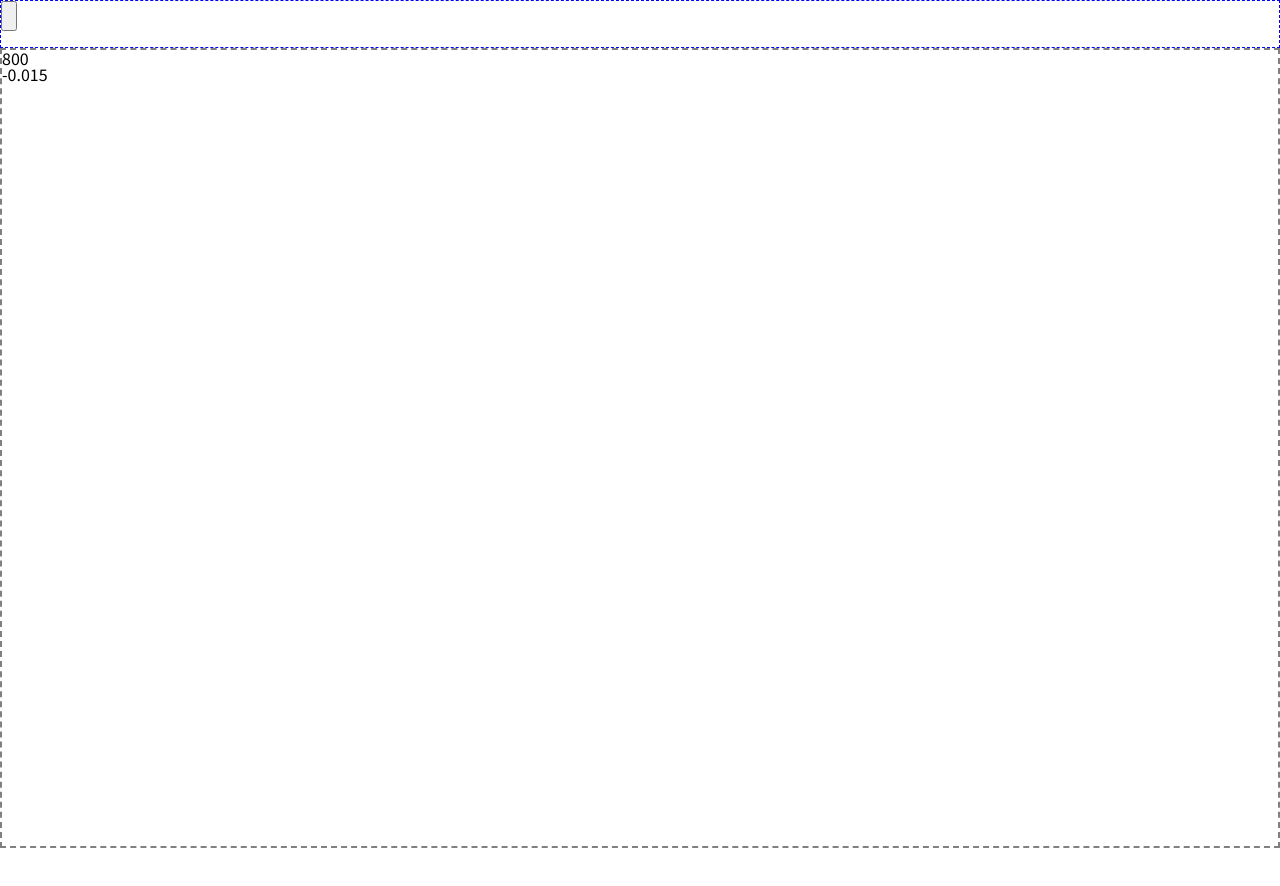
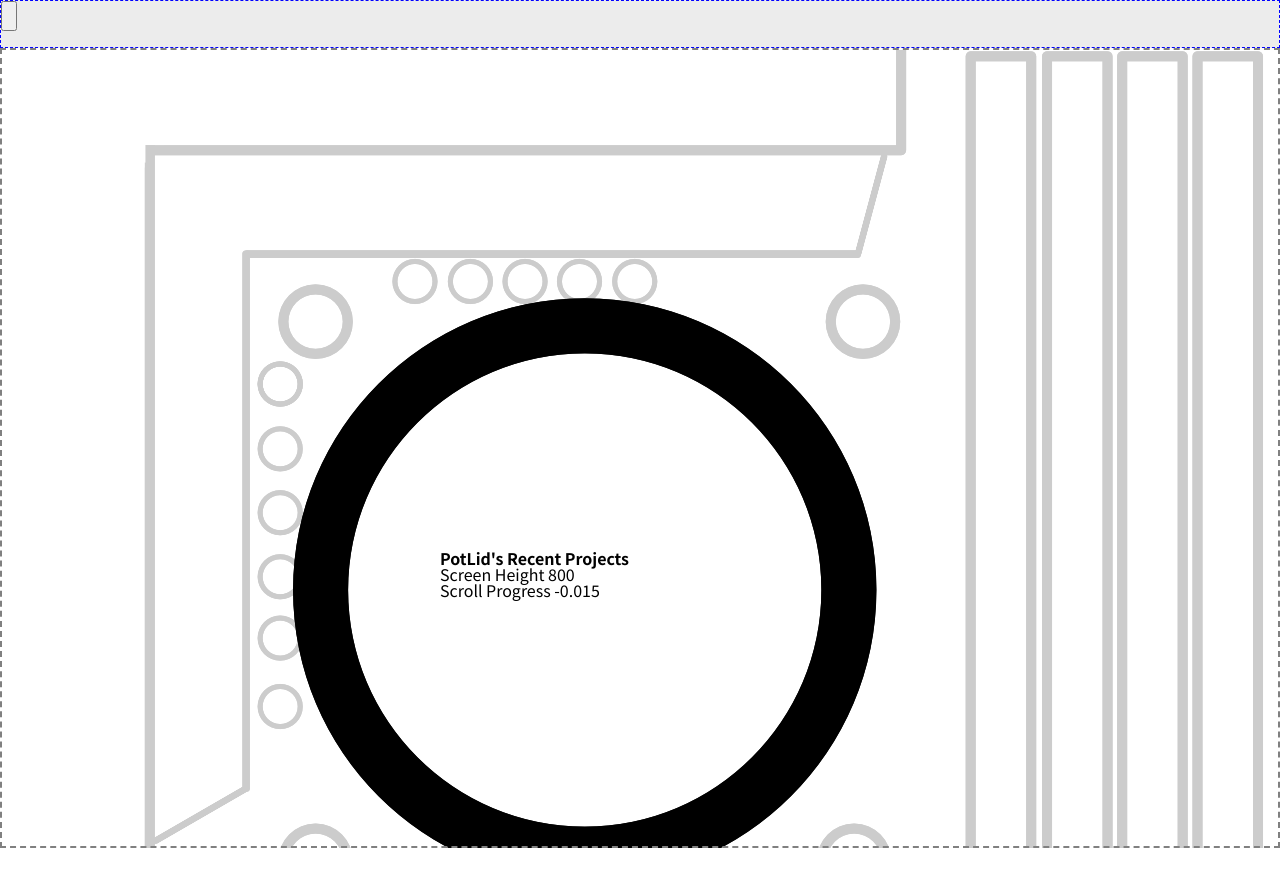
Before and after one commit to PotLid/potlid.dev, a React (Create React App) app: page / in a window 1280 px wide. Shown: the top 886 px of the page. Built offline with nearby package versions, Linux system fonts and the light colour scheme.

Commit message:
update proto

```diff
--- a/src/Components/Footer/Footer.module.scss
+++ b/src/Components/Footer/Footer.module.scss
@@ -1,6 +1,7 @@
 @import './src/presets/varialbes';
 // Footer Base
 .-footer-base {
+  background-color: $APP_BG_03;
   box-sizing: border-box;
   min-width: $MOBILE_MIN_WIDTH;
   width: 100%;
--- a/src/Components/Header/Header.module.scss
+++ b/src/Components/Header/Header.module.scss
@@ -2,6 +2,7 @@
 // Header Base
 .-header-base,
 .-header-base-active {
+  background-color: $APP_BG_03;
   box-sizing: border-box;
   min-width: $MOBILE_MIN_WIDTH;
   width: 100%;
--- a/src/Components/Main/Main.js
+++ b/src/Components/Main/Main.js
@@ -1,5 +1,7 @@
 import React, {useEffect, useState, useRef} from 'react';
 import {useSelector, useDispatch} from "react-redux";
+
+import {projectsObj} from "./data/projects";
 
 import styles from './Main.module.scss';
 
@@ -61,8 +63,11 @@ const Main = () => {
                 style={{"height": `${state.windowHeight}px`}}
                 ref={stickySection}
             >
-                <p>{state.windowHeight}</p>
-                <p>{state.progress}</p>
+                <div className={styles['-title-box']}>
+                    <h1>PotLid's Recent Projects</h1>
+                    <p>Screen Height {state.windowHeight}</p>
+                    <p>Scroll Progress {state.progress}</p>
+                </div>
             </section>
         </div>
     )
--- a/src/Components/Main/Main.module.scss
+++ b/src/Components/Main/Main.module.scss
@@ -7,6 +7,9 @@
 }
 
 .-sticky-box {
+  background-image: url("./images/cooler.png");
+  background-repeat: no-repeat;
+  background-position: top center;
   box-sizing: border-box;
   position: sticky;
   width: 100%;
@@ -17,14 +20,33 @@
   @include tempStickyLine;
 }
 
+.-title-box {
+  box-sizing: border-box;
+  position: absolute;
+  left: 0;
+  right: 0;
+  margin: auto;
+}
+
 @media only screen and (min-width: 0px) and (max-width: $MOBILE_MAX_WIDTH) {
-
+  .-sticky-box {
+    //background-size: cover;
+  }
 }
 
 @media only screen and (min-width: $TABLET_MIN_WIDTH) and (max-width: $TABLET_MAX_WIDTH) {
-
+  .-sticky-box {
+    //background-size: cover;
+  }
 }
 
 @media only screen and (min-width: $PC_MIN_WIDTH) {
-
+  .-sticky-box {
+    //background-position: top center;
+    //background-size: cover;
+  }
+  .-title-box {
+    max-width: 400px;
+    top: 500px;
+  }
 }
--- /dev/null
+++ b/src/Components/Main/data/projects.js
@@ -0,0 +1,52 @@
+export const projectsObjTemp = [
+    {
+        name: "PillowStudio HW",
+        from: "2018-12",
+        to: "2019-10"
+    },
+    {
+        name: "Dodam",
+        from: "2019-02",
+        to: "2019-10",
+    },
+    {
+        name: "GB Soft",
+        from: ""
+    },
+    {name: "Willb."},
+    {name: "DoubleD"},
+    {name: "TasteLev"},
+]
+
+export const projectsObj = [
+    {
+        name: "PillowStudio",
+        year: "2018-12",
+        tech: "EJS, NodeJS"
+    },
+    {
+        name: "Dodam",
+        year: "2019-02",
+        tech: "ReactJS, FireBase",
+    },
+    {
+        name: "GB Soft",
+        year: "2020-03",
+        tech: "EJS, NodeJS",
+    },
+    {
+        name: "WillB",
+        year: "2020-05",
+        tech: "Pug, NodeJS, Stylus"
+    },
+    {
+        name: "DoubleD",
+        year: "2020-06",
+        tech: "ReactJS, MongoDB, SCSS(SASS)"
+    },
+    {
+        name: "Taste-Lev",
+        year: "2020-07",
+        tech: "ReactJS, Redux, NodeJS, PostGre, SCSS(SASS)"
+    }
+]
--- a/src/presets/_varialbes.scss
+++ b/src/presets/_varialbes.scss
@@ -26,6 +26,9 @@ $TABLET_SUB: 16px;
 $MOBILE_SUB: 12px;
 // Color Palette
 $APP_COL_01: #3C3C3C;
+$APP_BG_01: #CDCED0;
+$APP_BG_02: #CCCCCE;
+$APP_BG_03: #ececec;
 // Keywords
 @mixin marginZero {
   margin: 0 auto;
```
Also changed, not shown: src/Components/Main/images/cooler.png (added).
